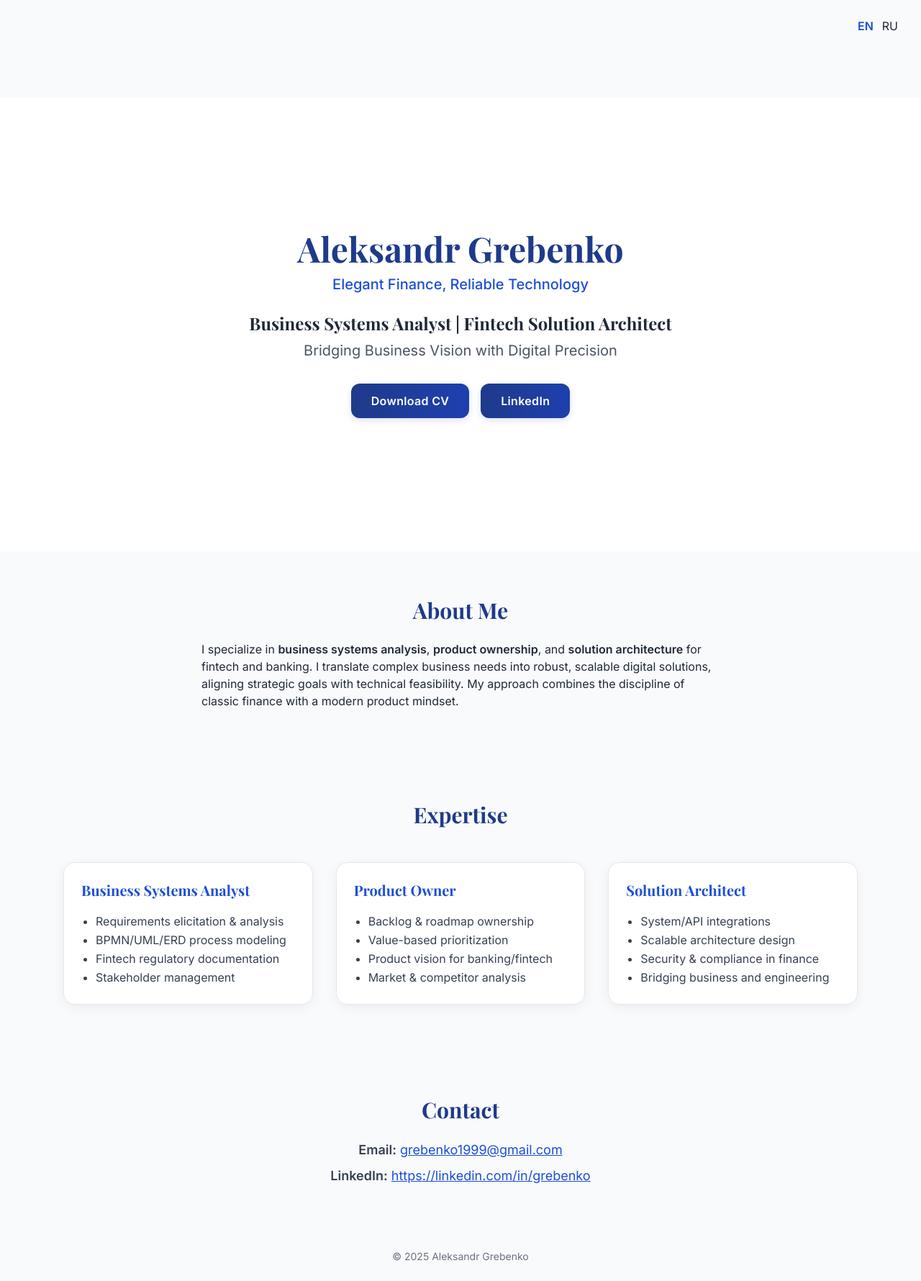
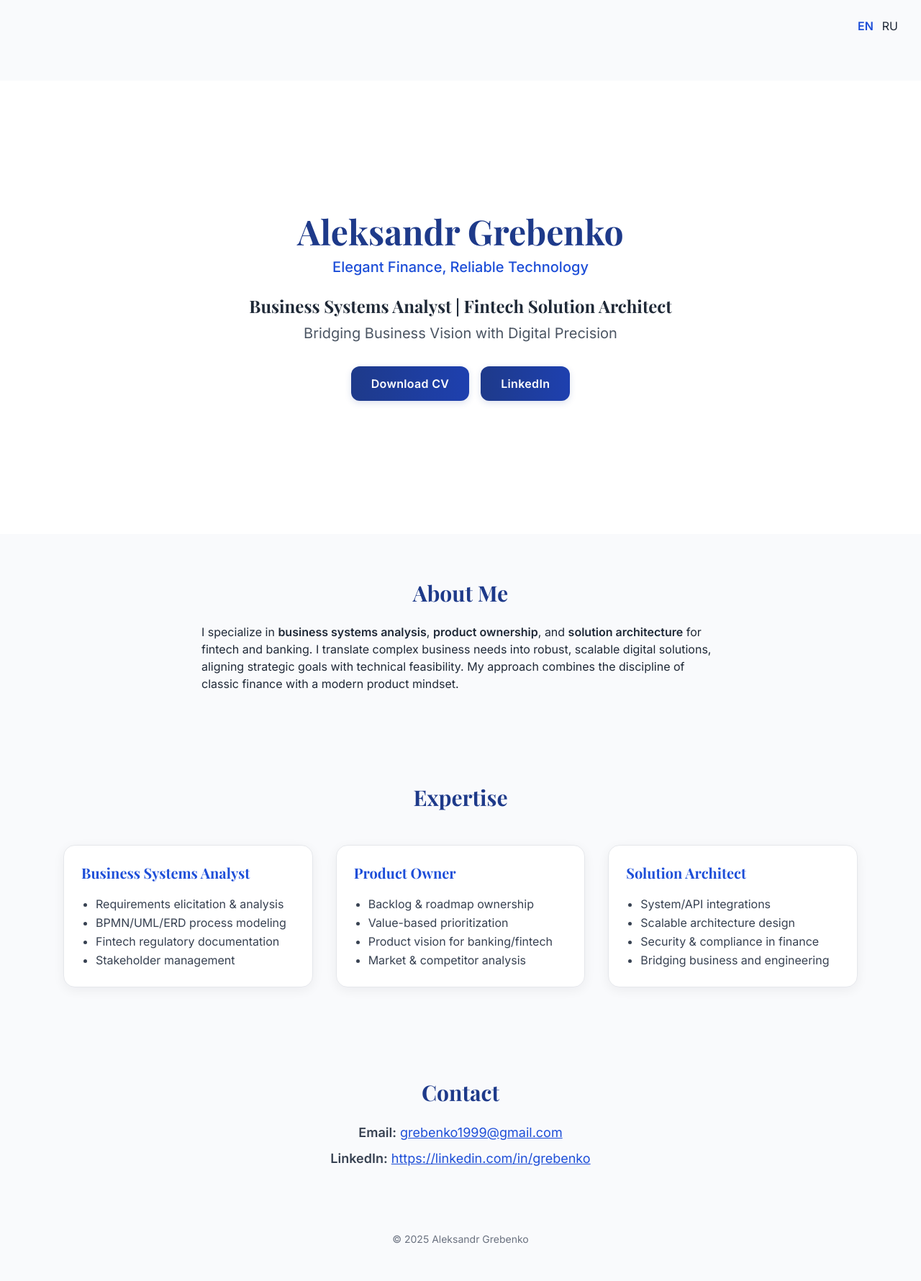
Before and after one commit to grebenko/grebenko.github.io, a Jekyll site: the page built from en.md, in a window 1280 px wide. Shown: the whole page at 72% size. Built offline with Jekyll 4.4.1, drawn with Linux system fonts in a browser that asks for light colours; nearby versions of some CDN libraries; after the commit the page ends 1756 px from its top, so only the background shows below that.

Commit message:
Update default.html

```diff
--- a/_layouts/default.html
+++ b/_layouts/default.html
@@ -19,7 +19,7 @@
 </head>
 <body class="antialiased">
   <!-- Переключатель языка -->
-  <div class="flex justify-end pt-6 pr-8 pb-6 max-w-7xl mx-auto">
+  <div class="flex justify-end pt-6 pr-8 pb-18 max-w-7xl mx-auto">
     {% include lang-switcher.html %}
   </div>
 
```
